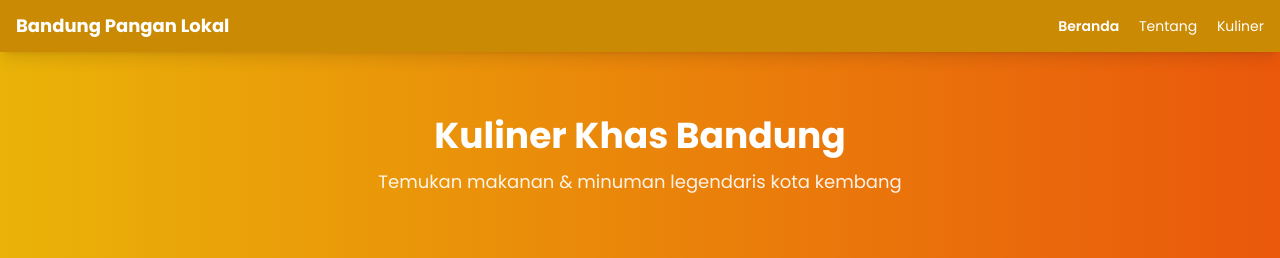
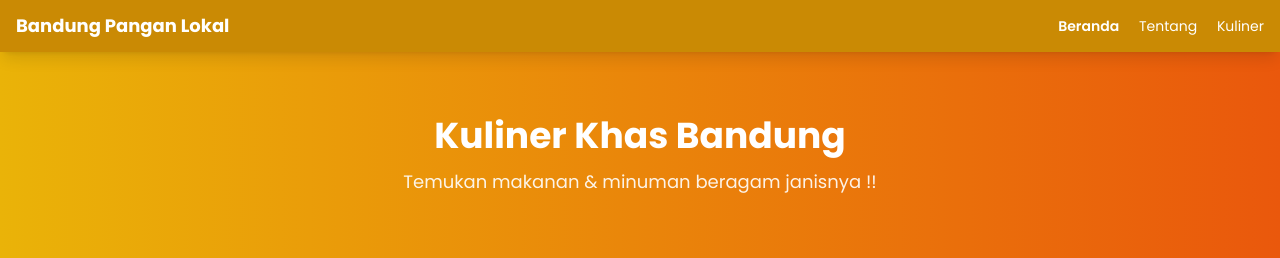
Before and after one commit to yuhenaditya/bandungjajan, a plain HTML site: page index.html in a window 1280 px wide. Shown: the top 258 px of the page. Drawn offline with nearby package versions, Linux system fonts and the light colour scheme.

Commit message:
cobasajaa

```diff
--- a/index.html
+++ b/index.html
@@ -35,7 +35,7 @@
   <section data-aos="fade-down" class="bg-gradient-to-r from-yellow-500 to-orange-600 text-white py-16">
     <div class="container mx-auto px-6 text-center">
       <h2 class="text-4xl font-bold mb-3">Kuliner Khas Bandung</h2>
-      <p class="text-lg opacity-90">Temukan makanan & minuman legendaris kota kembang</p>
+      <p class="text-lg opacity-90">Temukan makanan & minuman beragam janisnya !!</p>
     </div>
   </section>
 
```
